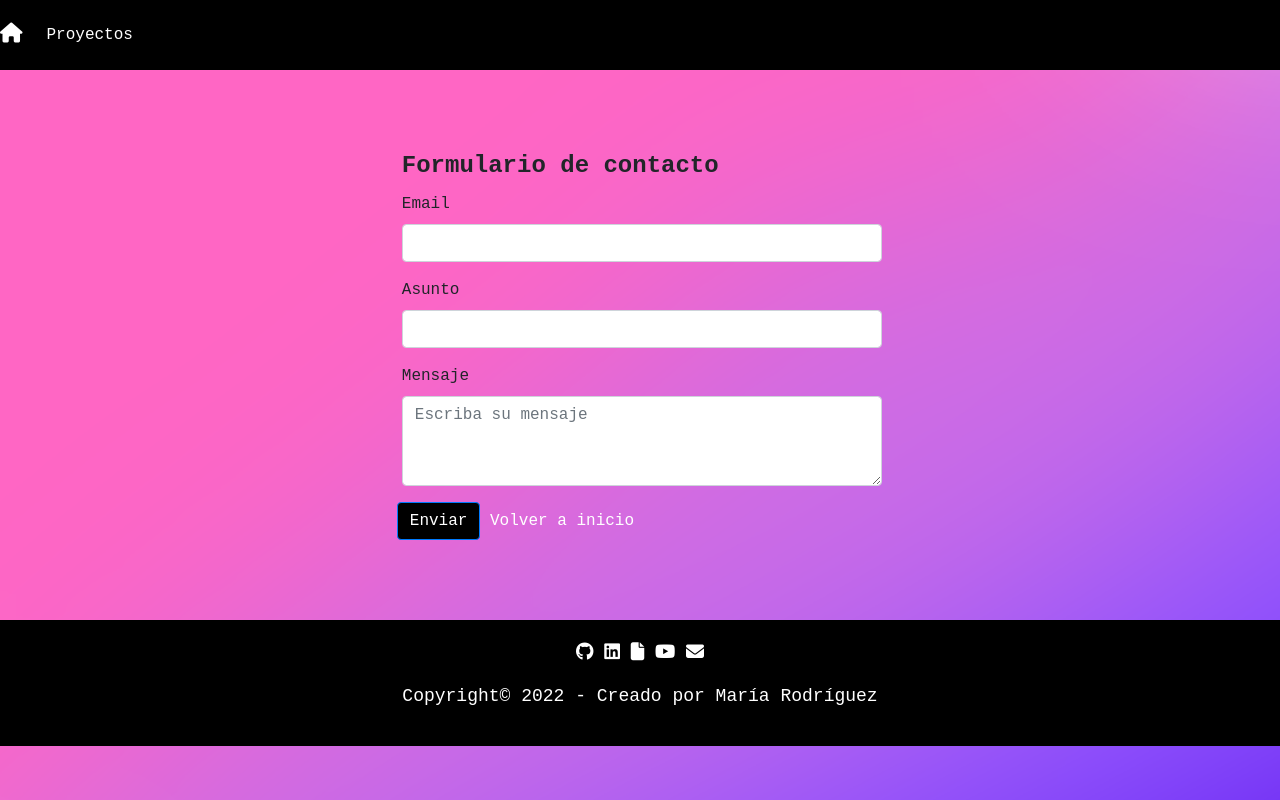
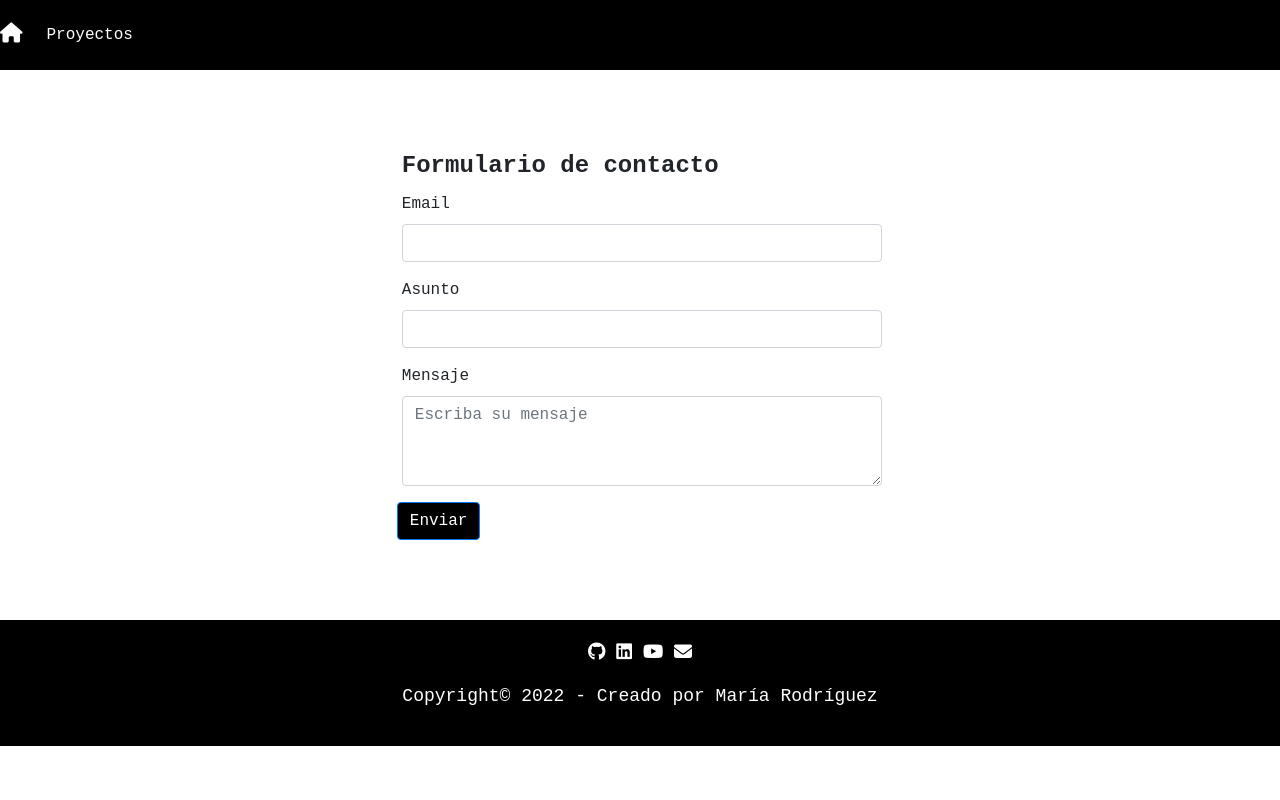
Before and after one commit to MariaRod123/reto-avanzado, a plain HTML site: page contacto.html in a window 1280 px wide. Drawn offline with nearby package versions, Linux system fonts and the light colour scheme.

Commit message:
Update contacto.html

```diff
--- a/contacto.html
+++ b/contacto.html
@@ -10,7 +10,7 @@
     <title>Contacto</title>
 </head>
 <body>
-    <body background="img/background3.png">
+
         <nav class="navbar navbar-expand-lg navbar-dark bg">
           <a class="navbar-brand"><i class="fa-solid fa-house"></i></a>
           <button class="navbar-toggler" type="button" data-toggle="collapse" data-target="#navbarSupportedContent" aria-controls="navbarSupportedContent" aria-expanded="false" aria-label="Toggle navigation">
@@ -54,7 +54,7 @@
         <footer>
         <p><a href="https://www.github.com/MariaRod123/"  target="_blank" class="github"><i class="fa-brands fa-github"></i></a>
             <a href="https://www.linkedin.com/in/maria-alejandra-rodriguez-piriz/" target="_blank" class="linkedin"><i class="fa-brands fa-linkedin"></i></a>
-            <a href="https://drive.google.com/drive/folders/1J0TD_efb2HJY43kBvqzZ626-NTfz7pfS" target="_blank" class="curriculum"><i class="fa-solid fa-file"></i></a>
+
             <a href="https://www.youtube.com/channel/UC3e8_SA0TDSOl7CeolHaplQ" target="_blank" class="youtube"><i class="fa-brands fa-youtube"></i></a>
             <a href="mailto:marodriguezpiriz08@gmail.com" class="correo"><i class="fa-solid fa-envelope"></i></a>
           </p>
```
